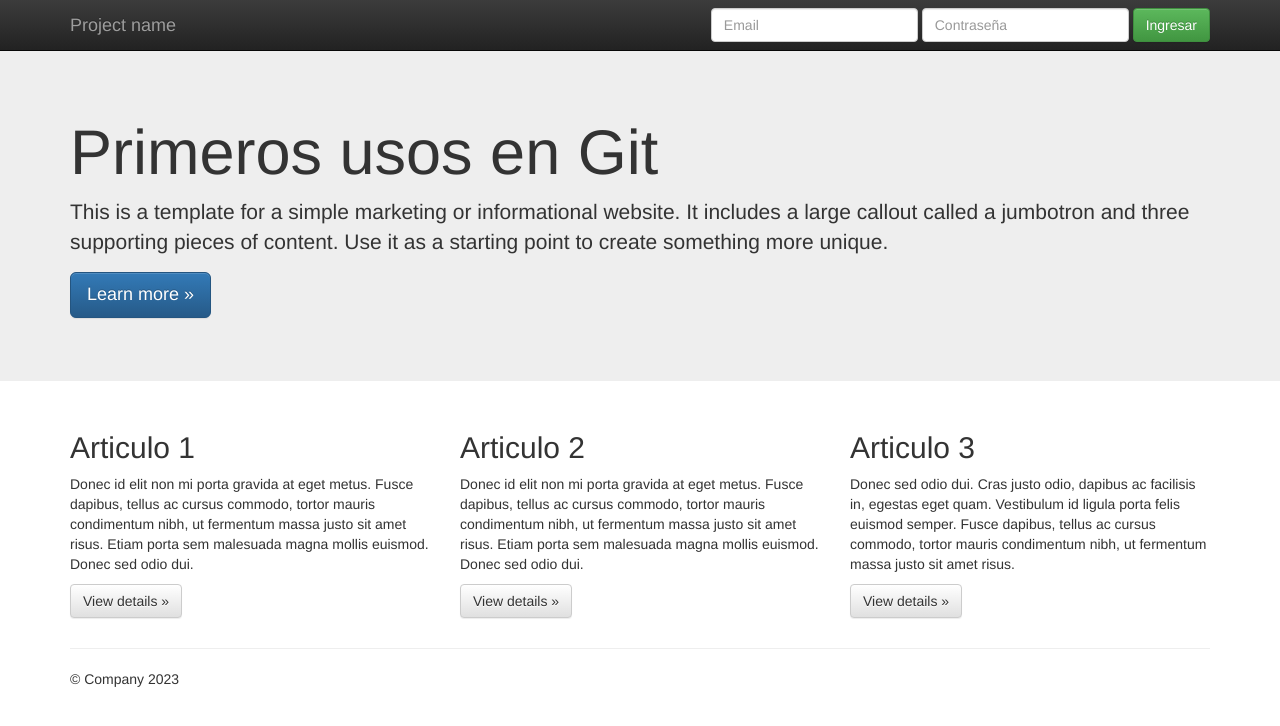
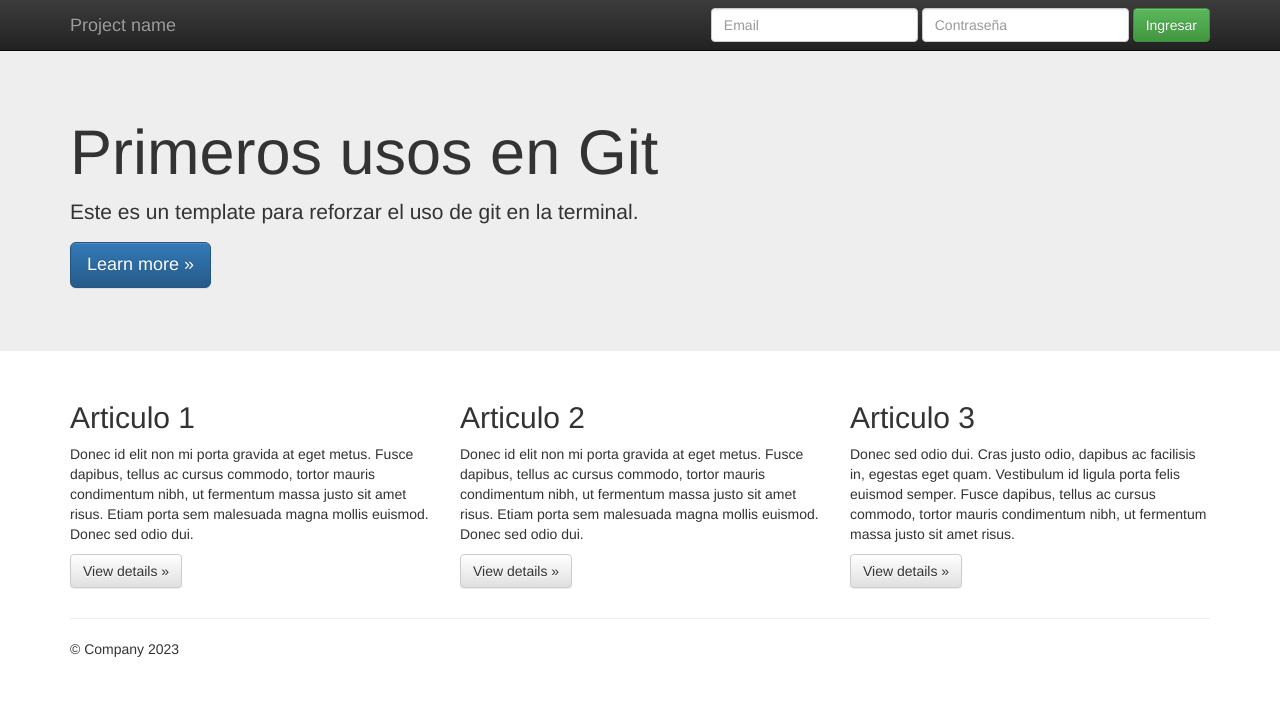
Before and after one commit to bernardo206/Trabajo2_Bernardo_Estrada, a plain HTML site: page index.html in a window 1280 px wide. Drawn offline with nearby package versions, Linux system fonts and the light colour scheme.

Commit message:
Cambio enunciado texto

```diff
--- a/index.html
+++ b/index.html
@@ -56,7 +56,7 @@
     <div class="jumbotron">
       <div class="container">
         <h1>Primeros usos en Git</h1>
-        <p>This is a template for a simple marketing or informational website. It includes a large callout called a jumbotron and three supporting pieces of content. Use it as a starting point to create something more unique.</p>
+        <p>Este es un template para reforzar el uso de git en la terminal.</p>
         <p><a class="btn btn-primary btn-lg" href="#" role="button">Learn more &raquo;</a></p>
       </div>
     </div>
```
